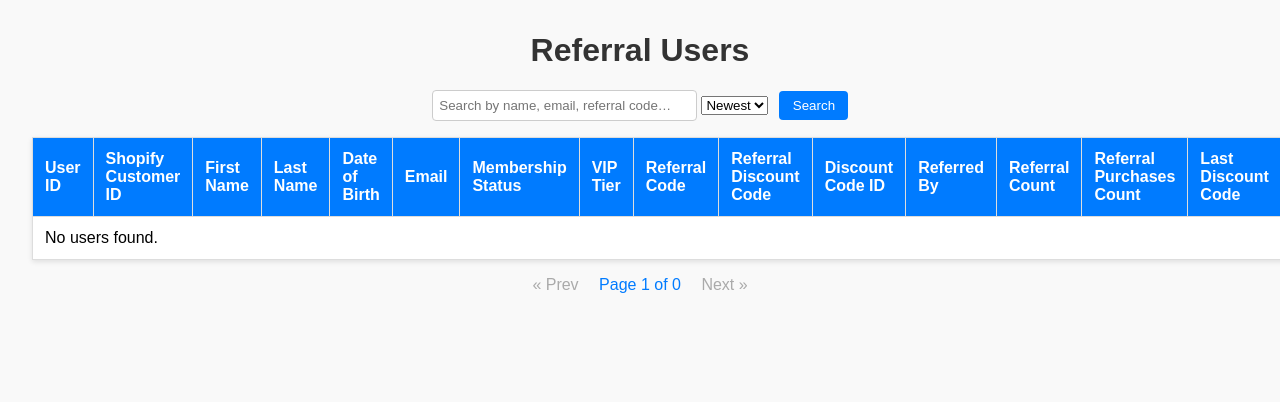
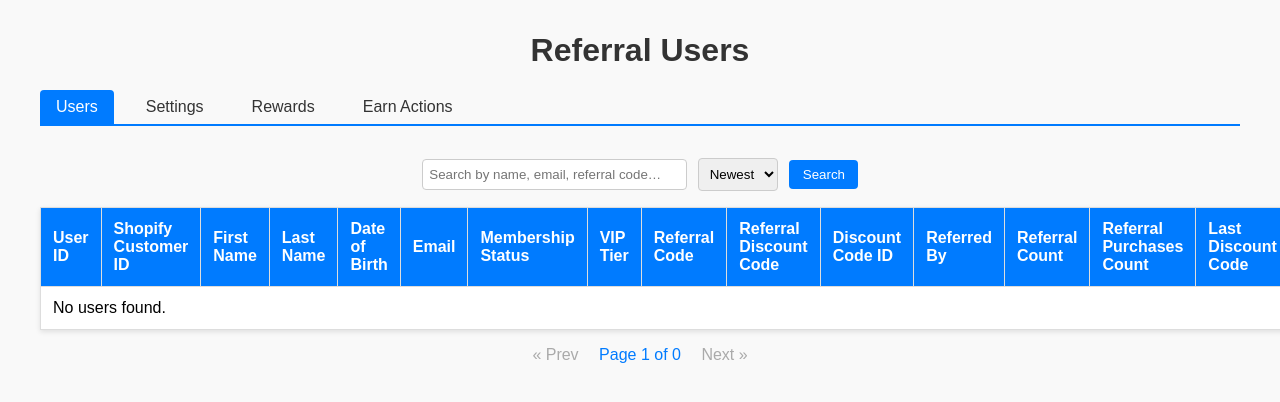
Before and after one commit to ishuesiah/referral-web-app, a Flask app: page /users in a window 1280 px wide; the page is wider, and only the part inside the window is pictured. Shown: the top 402 px of that part. Run offline with Flask 3, Linux system fonts and the light colour scheme; the visitor is signed in with stand-in values (Sample User, id 1).

Commit message:
Update users.html

```diff
--- a/app/templates/users.html
+++ b/app/templates/users.html
@@ -2,16 +2,36 @@
 <html lang="en">
 <head>
   <meta charset="utf-8">
-  <title>Referral Users</title>
+  <title>Referral Users - H&O Admin</title>
   <style>
     body {
       font-family: Arial, sans-serif;
       margin: 2em;
       background-color: #f9f9f9;
     }
+    .container {
+      max-width: 1200px;
+      margin: 0 auto;
+    }
     h1 {
       color: #333;
       text-align: center;
+    }
+    .nav-tabs {
+      display: flex;
+      gap: 1em;
+      margin-bottom: 2em;
+      border-bottom: 2px solid #007bff;
+    }
+    .nav-tab {
+      padding: 0.5em 1em;
+      text-decoration: none;
+      color: #333;
+      border-radius: 4px 4px 0 0;
+    }
+    .nav-tab.active {
+      background-color: #007bff;
+      color: white;
     }
     form.search {
       text-align: center;
@@ -22,6 +42,12 @@
       padding: 0.5em;
       border: 1px solid #ccc;
       border-radius: 4px;
+    }
+    form.search select {
+      padding: 0.5em;
+      border: 1px solid #ccc;
+      border-radius: 4px;
+      margin-left: 0.5em;
     }
     form.search button {
       padding: 0.5em 1em;
@@ -94,22 +120,44 @@
     form.points-form button:hover {
       background-color: #1e7e34;
     }
+    .flash-message {
+      padding: 1em;
+      margin-bottom: 1em;
+      border-radius: 4px;
+      background-color: #d4edda;
+      color: #155724;
+      border: 1px solid #c3e6cb;
+    }
   </style>
 </head>
 <body>
+  <div class="container">
     <h1>Referral Users</h1>
+
+    <!-- Navigation tabs -->
+    <div class="nav-tabs">
+      <a href="{{ url_for('main.list_users') }}" class="nav-tab active">Users</a>
+      <a href="{{ url_for('main.settings') }}" class="nav-tab">Settings</a>
+      <a href="{{ url_for('main.manage_rewards') }}" class="nav-tab">Rewards</a>
+      <a href="{{ url_for('main.manage_earn_actions') }}" class="nav-tab">Earn Actions</a>
+    </div>
+
+    {% with messages = get_flashed_messages(with_categories=true) %}
+      {% if messages %}
+        {% for category, message in messages %}
+          <div class="flash-message">{{ message }}</div>
+        {% endfor %}
+      {% endif %}
+    {% endwith %}
 
     <form class="search" method="get" action="{{ url_for('main.list_users') }}">
       <input type="text" name="q" value="{{ q }}" placeholder="Search by name, email, referral code…">
-
       <select name="sort">
         <option value="newest" {% if sort == 'newest' %}selected{% endif %}>Newest</option>
         <option value="oldest" {% if sort == 'oldest' %}selected{% endif %}>Oldest</option>
       </select>
-
       <button type="submit">Search</button>
     </form>
-
 
     <table>
       <thead>
@@ -204,5 +252,6 @@
         <span class="disabled">Next &raquo;</span>
       {% endif %}
     </nav>
+  </div>
 </body>
 </html>
```
Lines whose indentation alone changed are shown as unchanged.
